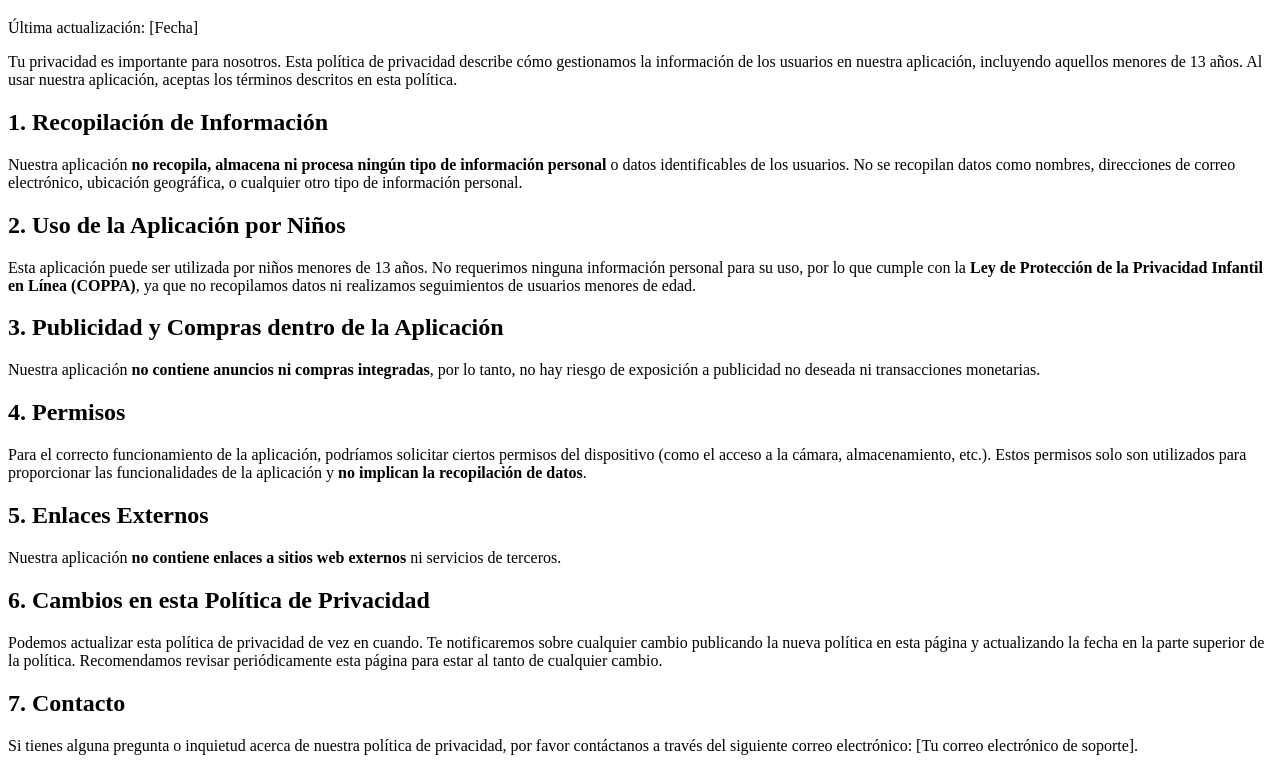
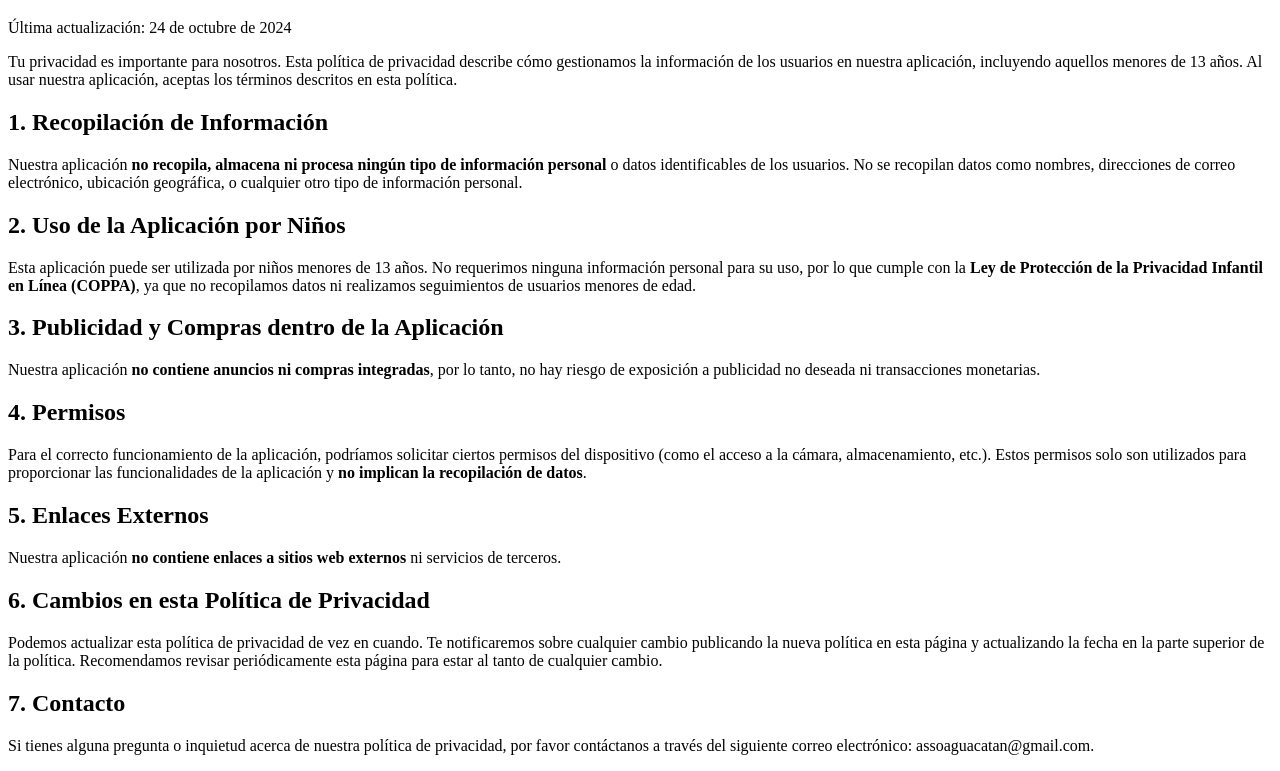
Before and after one commit to JosueAilon/Politicas-y-privacidad, a plain HTML site: page index.html in a window 1280 px wide. Shown: the part 61-832 px from the top of the page. Drawn offline with Linux system fonts and the light colour scheme.

Commit message:
Update index.html

```diff
--- a/index.html
+++ b/index.html
@@ -8,7 +8,7 @@
 </head>
 <body>
     <h1>Política de Privacidad</h1>
-    <p>Última actualización: [Fecha]</p>
+    <p>Última actualización: 24 de octubre de 2024</p>
 
     <p>Tu privacidad es importante para nosotros. Esta política de privacidad describe cómo gestionamos la información de los usuarios en nuestra aplicación, incluyendo aquellos menores de 13 años. Al usar nuestra aplicación, aceptas los términos descritos en esta política.</p>
 
@@ -31,7 +31,7 @@
     <p>Podemos actualizar esta política de privacidad de vez en cuando. Te notificaremos sobre cualquier cambio publicando la nueva política en esta página y actualizando la fecha en la parte superior de la política. Recomendamos revisar periódicamente esta página para estar al tanto de cualquier cambio.</p>
 
     <h2>7. Contacto</h2>
-    <p>Si tienes alguna pregunta o inquietud acerca de nuestra política de privacidad, por favor contáctanos a través del siguiente correo electrónico: [Tu correo electrónico de soporte].</p>
+    <p>Si tienes alguna pregunta o inquietud acerca de nuestra política de privacidad, por favor contáctanos a través del siguiente correo electrónico: assoaguacatan@gmail.com.</p>
 
 </body>
 </html>
```
